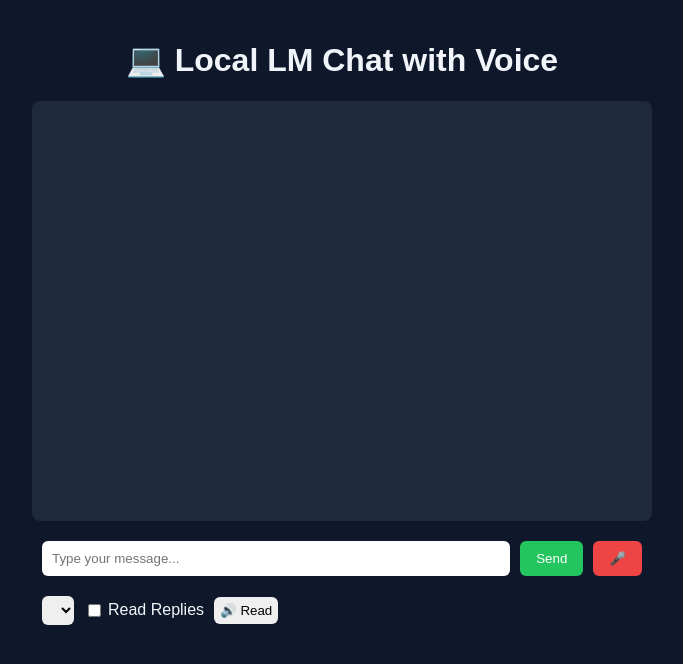
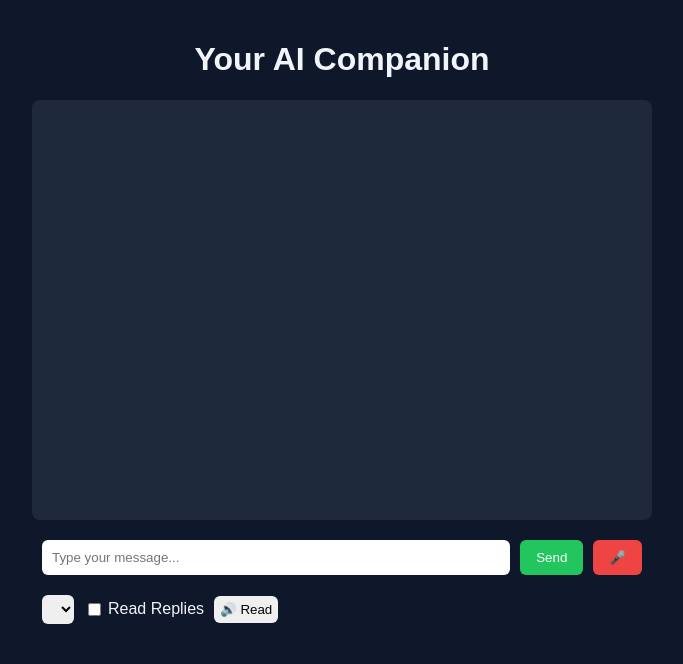
Before and after one commit to shreyashraut2318-cmd/my-lm-chat-app, a plain HTML site: page index.html in a window 1280 px wide. Shown: the whole page, without its empty margins (298-981 px from the left). Drawn offline with Linux system fonts and the light colour scheme.

Commit message:
Update index.html

```diff
--- a/index.html
+++ b/index.html
@@ -101,7 +101,7 @@
 </head>
 
 <body>
-  <h1>💻 Local LM Chat with Voice</h1>
+  <h1>Your AI Companion</h1>
 
   <div id="chat"></div>
 
```
